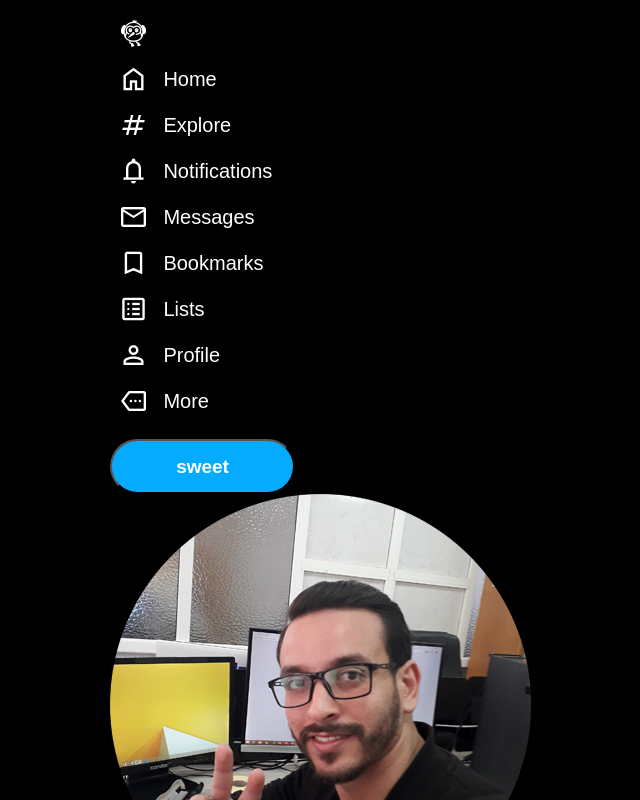
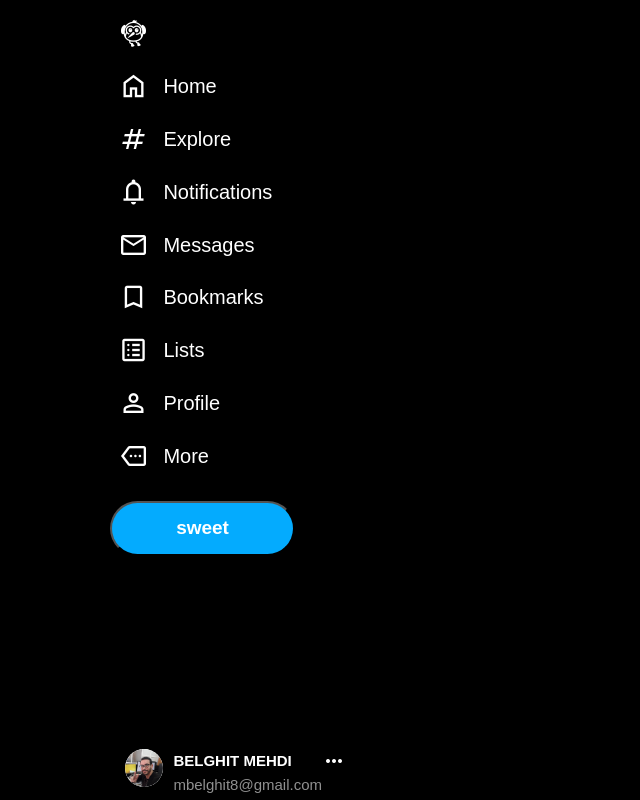
Before and after one commit to mbelghit/Twitter_clone, a plain HTML site: page index.html in a window 1280 px wide. Shown: the whole page, without its empty margins (56-696 px from the left). Drawn offline with nearby package versions, Linux system fonts and the light colour scheme; a web font is replaced by a local one.

Commit message:
add style and html main_account

```diff
--- a/index.html
+++ b/index.html
@@ -84,13 +84,13 @@
 
         <div class="main_account">
             <a href="">
-                <img src="images/profile-pic.png" alt="">
+                <img class="tweet-img" src="images/profile-pic.png" alt="">
                 <div class="account_details">
                     <span class="account_name">BELGHIT MEHDI</span>
                     <span class="account_mail">mbelghit8@gmail.com</span>
                 </div>
                 <i class="material-symbols-outlined">
-                    more-horiz
+                    more_horiz
                 </i>
             </a>
 
--- a/style.css
+++ b/style.css
@@ -53,7 +53,7 @@ header {
     font-size: 3rem;
     margin-right: 15px;
 }
-.nav_links a:hover {
+.nav_links a:hover , .main_account a:hover {
     background-color: rgb(48, 47, 47);
     border-radius: 9999px;
 }
@@ -78,3 +78,41 @@ header {
 .tweet_buttom:hover{
     background-color:rgba(4, 171, 254, 0.835) ;
 }
+
+.main_account{
+    width: 100%;
+    height: 30%;
+    padding-top: 185px ;
+}
+
+.main_account a{
+    display: flex;
+    justify-content: space-between;
+    padding: 8px 10px 4px 15px;
+    margin-right: 10px;
+}
+
+.tweet-img{
+    width: 38px;
+    height: 38%;
+    border-radius: 50%;
+    background-color: white;
+}
+
+.account_details{
+
+    display: flex;
+    flex-direction: column;
+    flex-basis: 70%;
+    margin-left: 10px;
+    font-size: 1.5rem;
+}
+
+.account_name{
+    font-weight: 700;
+}
+
+.account_mail{
+
+    color: rgb(144, 144, 144);
+}
```
